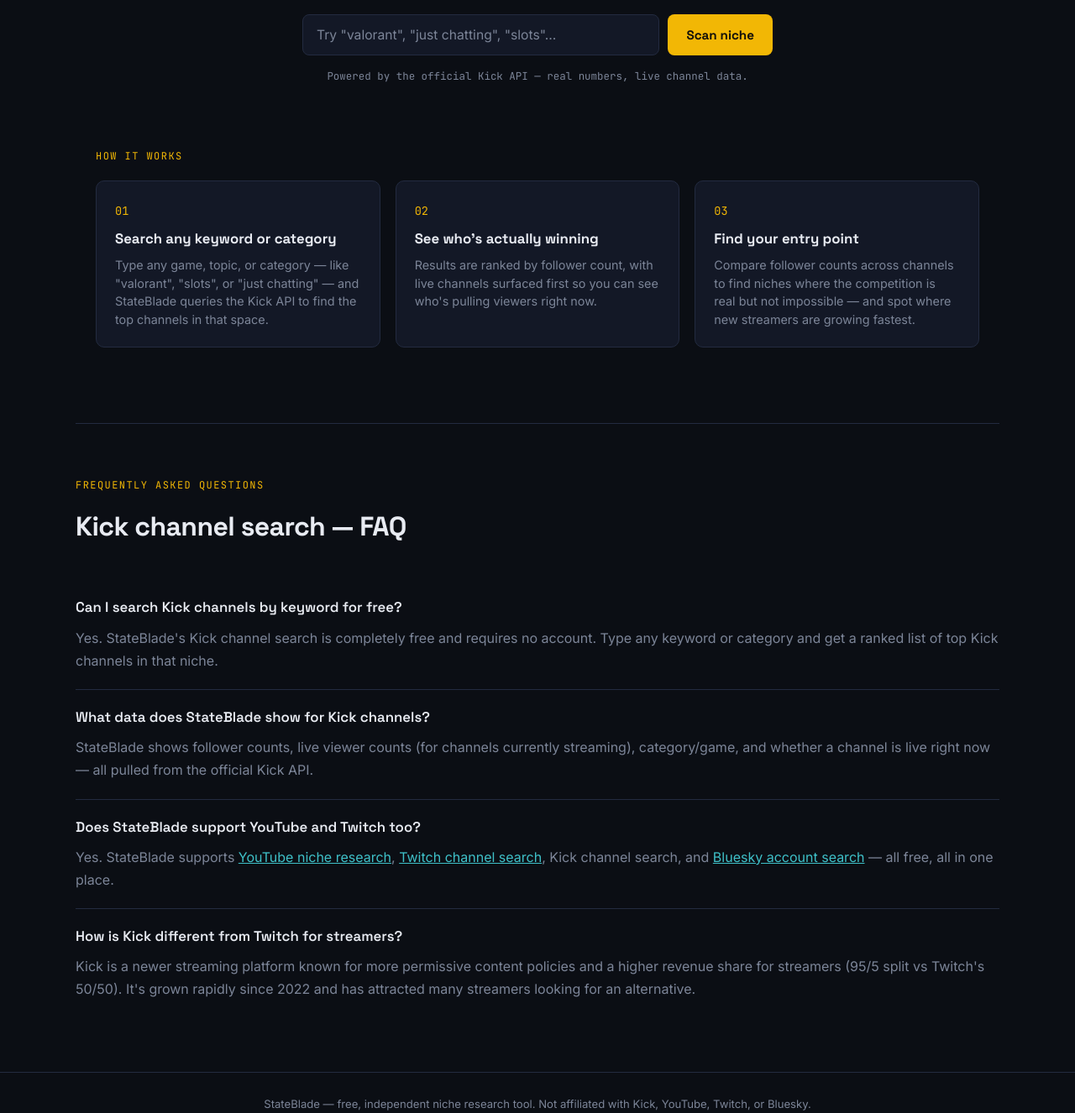
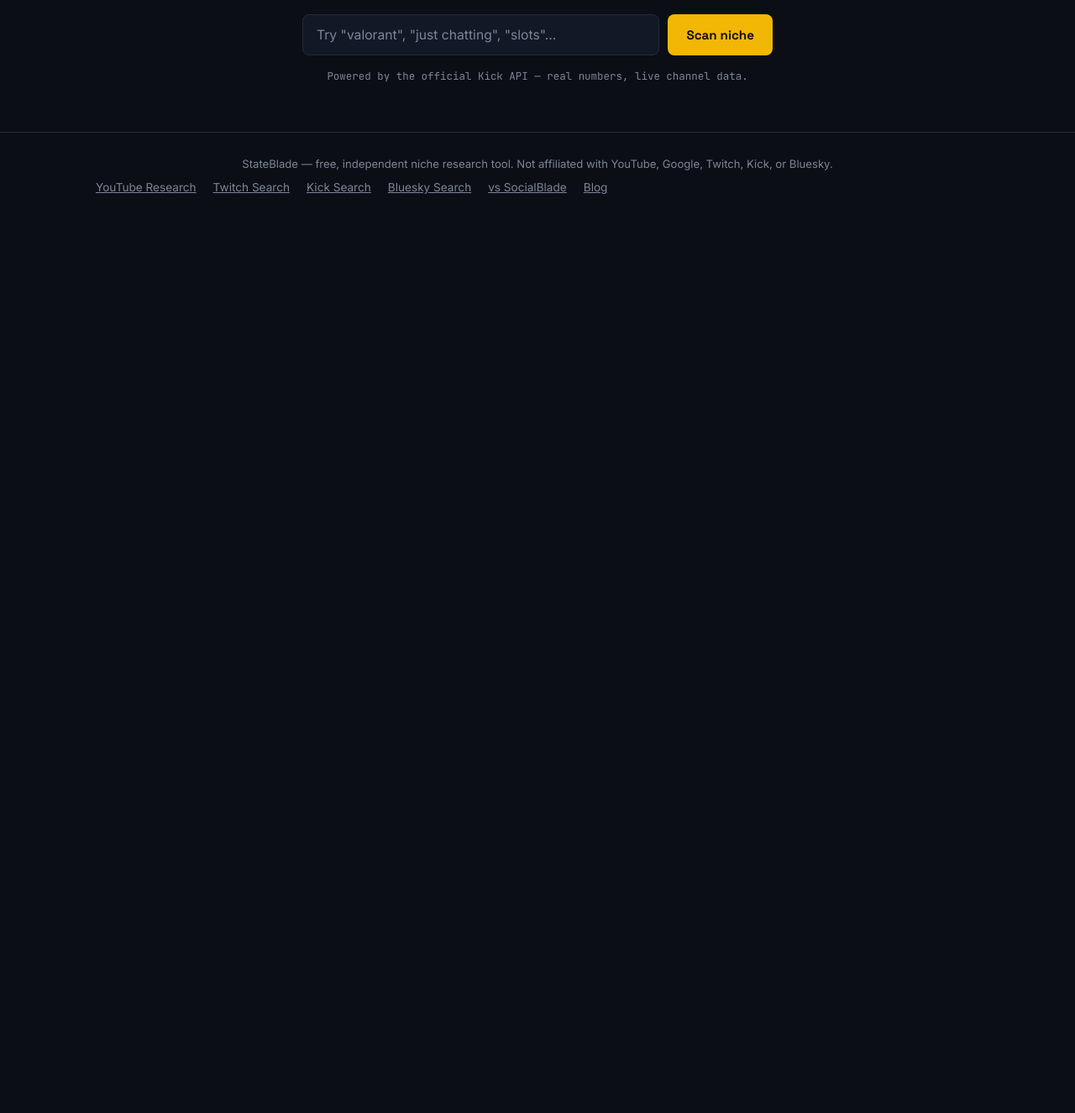
Before and after one commit to abdulw514-wq/Stateblade, a website: page public/kick/index.html in a window 1280 px wide. Shown: the part 514-1840 px from the top of the page at 84% size. After the commit the page ends 800 px from the top, so only its background shows below. Drawn offline with Linux system fonts and the light colour scheme.

Commit message:
add files

```diff
--- a/public/kick/index.html
+++ b/public/kick/index.html
@@ -10,11 +10,11 @@
 <meta property="og:type" content="website" />
 <meta property="og:url" content="https://stateblade.com/kick/" />
 <meta property="og:title" content="Kick Channel Search by Keyword — StateBlade" />
-<meta property="og:description" content="Find top Kick streamers in any niche — ranked by followers and live viewers. Free, no account needed." />
+<meta property="og:description" content="Free Kick channel search by keyword or category. Find the top Kick streamers in any niche — ranked by followers and live viewers. No account needed." />
 <meta property="og:image" content="https://stateblade.com/og-image.svg" />
 <meta name="twitter:card" content="summary_large_image" />
 <meta name="twitter:title" content="Kick Channel Search by Keyword — StateBlade" />
-<meta name="twitter:description" content="Find top Kick streamers in any niche — ranked by followers and live viewers. Free." />
+<meta name="twitter:description" content="Free Kick channel search by keyword or category. Find the top Kick streamers in any niche — ranked by followers and live viewers. No account needed." />
 <meta name="twitter:image" content="https://stateblade.com/og-image.svg" />
 <script type="application/ld+json">
 {
@@ -22,7 +22,7 @@
   "@type": "WebApplication",
   "name": "StateBlade — Kick Channel Search",
   "url": "https://stateblade.com/kick/",
-  "description": "Free Kick channel search by keyword. Find the top streamers in any niche — ranked by followers and live viewers.",
+  "description": "Free Kick channel search by keyword or category. Find the top Kick streamers in any niche — ranked by followers and live viewers. No account needed.",
   "applicationCategory": "UtilitiesApplication",
   "operatingSystem": "All",
   "offers": { "@type": "Offer", "price": "0", "priceCurrency": "USD" }
@@ -92,63 +92,15 @@
     </section>
 
     <section id="detail" class="detail wrap" hidden>
-      <button id="backBtn" class="back-btn">← Back to results</button>
+      <button id="backBtn" class="back-btn">&larr; Back to results</button>
       <div id="detailContent"></div>
-    </section>
-
-    <!-- HOW IT WORKS -->
-    <section class="how wrap">
-      <p class="eyebrow">HOW IT WORKS</p>
-      <div class="how-grid">
-        <div class="how-card">
-          <span class="how-num">01</span>
-          <h3>Search any keyword or category</h3>
-          <p>Type any game, topic, or category — like "valorant", "slots", or "just chatting" — and StateBlade queries the Kick API to find the top channels in that space.</p>
-        </div>
-        <div class="how-card">
-          <span class="how-num">02</span>
-          <h3>See who's actually winning</h3>
-          <p>Results are ranked by follower count, with live channels surfaced first so you can see who's pulling viewers right now.</p>
-        </div>
-        <div class="how-card">
-          <span class="how-num">03</span>
-          <h3>Find your entry point</h3>
-          <p>Compare follower counts across channels to find niches where the competition is real but not impossible — and spot where new streamers are growing fastest.</p>
-        </div>
-      </div>
-    </section>
-
-    <!-- FAQ -->
-    <section class="faq-section wrap" id="faq">
-      <p class="eyebrow">FREQUENTLY ASKED QUESTIONS</p>
-      <h2>Kick channel search — FAQ</h2>
-
-      <div class="faq-item">
-        <p class="faq-q">Can I search Kick channels by keyword for free?</p>
-        <p class="faq-a">Yes. StateBlade's Kick channel search is completely free and requires no account. Type any keyword or category and get a ranked list of top Kick channels in that niche.</p>
-      </div>
-
-      <div class="faq-item">
-        <p class="faq-q">What data does StateBlade show for Kick channels?</p>
-        <p class="faq-a">StateBlade shows follower counts, live viewer counts (for channels currently streaming), category/game, and whether a channel is live right now — all pulled from the official Kick API.</p>
-      </div>
-
-      <div class="faq-item">
-        <p class="faq-q">Does StateBlade support YouTube and Twitch too?</p>
-        <p class="faq-a">Yes. StateBlade supports <a href="/youtube/">YouTube niche research</a>, <a href="/twitch/">Twitch channel search</a>, Kick channel search, and <a href="/bluesky/">Bluesky account search</a> — all free, all in one place.</p>
-      </div>
-
-      <div class="faq-item">
-        <p class="faq-q">How is Kick different from Twitch for streamers?</p>
-        <p class="faq-a">Kick is a newer streaming platform known for more permissive content policies and a higher revenue share for streamers (95/5 split vs Twitch's 50/50). It's grown rapidly since 2022 and has attracted many streamers looking for an alternative.</p>
-      </div>
     </section>
 
   </main>
 
   <footer class="footer">
     <div class="wrap footer-inner">
-      <span>StateBlade — free, independent niche research tool. Not affiliated with Kick, YouTube, Twitch, or Bluesky.</span>
+      <span>StateBlade &mdash; free, independent niche research tool. Not affiliated with YouTube, Google, Twitch, Kick, or Bluesky.</span>
       <nav style="display:flex;gap:20px;flex-wrap:wrap;margin-top:8px;">
         <a href="/youtube/" style="color:var(--muted);font-size:0.85rem;">YouTube Research</a>
         <a href="/twitch/" style="color:var(--muted);font-size:0.85rem;">Twitch Search</a>
```
Also changed, not shown: public/bluesky/index.html (+4 -3 lines), public/twitch/index.html (+4 -3 lines), public/youtube/index.html (+4 -3 lines).
